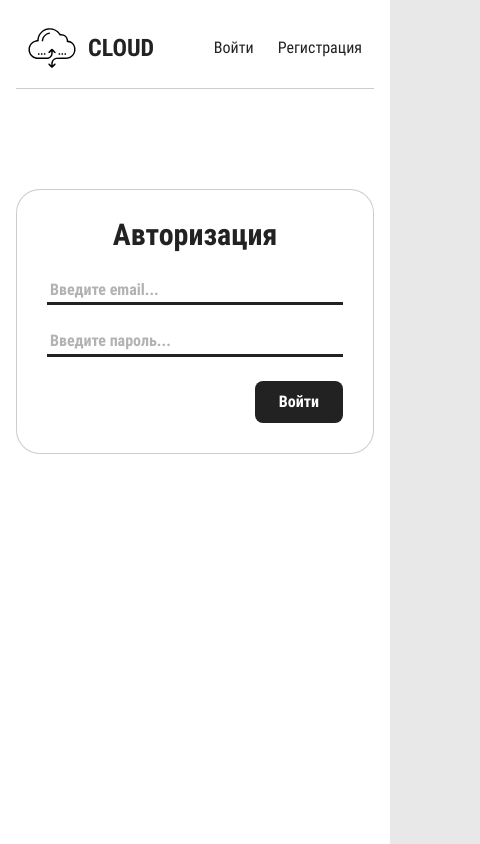
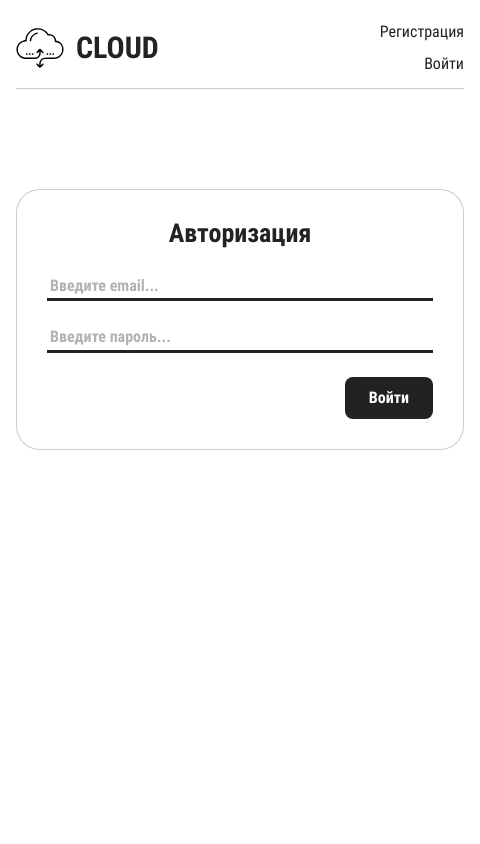
Before and after one commit to TimmTha7er/cloud-disk, a React (Create React App) app in the folder client/: page / in a window 390 px wide. Shown: the whole page, 480 px wide, since content can reach past the window. Built offline with nearby package versions, Linux system fonts and the light colour scheme.

Commit message:
feat: add responsive

```diff
--- a/client/src/assets/styles/base/_scaffold.scss
+++ b/client/src/assets/styles/base/_scaffold.scss
@@ -1,4 +1,6 @@
 body {
+  min-width: 480px;
+
   font-family: 'Roboto Condensed', Arial, sans-serif;
 
   background-color: rgba(34, 34, 34, 0.1);
@@ -13,7 +15,7 @@ body {
 
   background-color: #ffffff;
 
-  @media only screen and (max-width: 1200px) {
+  @media only screen and (max-width: 768px) {
     max-width: 480px;
   }
 }
--- a/client/src/assets/styles/components/_authorization.scss
+++ b/client/src/assets/styles/components/_authorization.scss
@@ -19,7 +19,7 @@ $component: 'authorization';
     margin-bottom: 16px;
 
     font-weight: 700;
-    font-size: 30px;
+    font-size: 26px;
   }
 
   & input {
--- a/client/src/assets/styles/components/_disk.scss
+++ b/client/src/assets/styles/components/_disk.scss
@@ -13,6 +13,11 @@ $component: 'disk';
     align-items: center;
     margin-bottom: 24px;
     padding: 0 0 0 12px;
+
+    @media only screen and (max-width: 768px) {
+      flex-wrap: wrap;
+      padding-left: 0;
+    }
   }
 
   &__create {
@@ -42,6 +47,11 @@ $component: 'disk';
   &__select {
     height: 32px;
     margin-left: auto;
+
+    @media only screen and (max-width: 768px) {
+      margin-top: 16px;
+      margin-left: initial;
+    }
   }
 
   &__list,
@@ -55,6 +65,11 @@ $component: 'disk';
     border: none;
     outline: none;
     cursor: pointer;
+
+    @media only screen and (max-width: 768px) {
+      display: none;
+      margin-top: 16px;
+    }
   }
 
   &__list {
--- a/client/src/assets/styles/components/_file-list.scss
+++ b/client/src/assets/styles/components/_file-list.scss
@@ -8,6 +8,10 @@ $component: 'filelist';
     grid-template-columns: 1fr 4fr repeat(4, 1fr);
 
     font-size: 18px;
+
+    @media only screen and (max-width: 768px) {
+      display: none;
+    }
   }
 
   &__name {
--- a/client/src/assets/styles/components/_file.scss
+++ b/client/src/assets/styles/components/_file.scss
@@ -8,6 +8,12 @@ $component: 'file';
 
   border-bottom: solid 1px rgba(0, 0, 0, 0.2);
   cursor: pointer;
+
+  @media only screen and (max-width: 768px) {
+    display: flex;
+    padding-top: 16px;
+    padding-bottom: 16px;
+  }
 
   &:hover {
     transform: scale(1.02);
@@ -44,20 +50,45 @@ $component: 'file';
     justify-self: center;
     max-width: 48px;
     max-height: 48px;
+
+    @media only screen and (max-width: 768px) {
+      margin-right: 16px;
+    }
   }
 
   &__date {
     grid-column-start: 5;
     justify-self: center;
+
+    @media only screen and (max-width: 768px) {
+      display: none;
+    }
   }
 
   &__size {
     grid-column-start: 6;
     justify-self: center;
+
+    @media only screen and (max-width: 768px) {
+      display: none;
+    }
   }
 
   &__btn {
     display: none;
+
+    @media only screen and (max-width: 768px) {
+      display: block;
+      margin-bottom: 8px;
+    }
+  }
+
+  &__btns {
+    margin-left: auto;
+
+    @media only screen and (max-width: 768px) {
+      display: block;
+    }
   }
 
   &_plate {
@@ -69,6 +100,15 @@ $component: 'file';
 
     border: 0;
     cursor: pointer;
+
+    @media only screen and (max-width: 768px) {
+      margin-bottom: 40px;
+
+      .#{$component}__btn {
+        margin-top: 4px;
+        margin-bottom: 8px;
+      }
+    }
 
     .#{$component}__img {
       max-width: 88px;
@@ -98,6 +138,10 @@ $component: 'file';
   display: flex;
   flex-wrap: wrap;
   margin: 32px 0 0 16px;
+
+  @media only screen and (max-width: 768px) {
+    margin-top: 0;
+  }
 }
 
 .file-enter-active {
--- a/client/src/assets/styles/components/_navbar.scss
+++ b/client/src/assets/styles/components/_navbar.scss
@@ -9,9 +9,24 @@ $component: 'navbar';
 
   border-bottom: solid 1px rgba(0, 0, 0, 0.2);
 
+  @media only screen and (max-width: 768px) {
+    align-items: flex-start;
+    padding-right: 0;
+    padding-left: 0;
+  }
+
   &__col {
     display: flex;
     align-items: center;
+
+    @media only screen and (max-width: 768px) {
+      flex-direction: column;
+      align-items: flex-start;
+
+      &:last-child {
+        flex-direction: column-reverse;
+      }
+    }
   }
 
   &__link {
@@ -28,7 +43,7 @@ $component: 'navbar';
     margin-left: 12px;
 
     font-weight: 700;
-    font-size: 24px;
+    font-size: 30px;
   }
 
   &__login {
@@ -36,6 +51,16 @@ $component: 'navbar';
     margin-left: auto;
 
     cursor: pointer;
+
+    @media only screen and (max-width: 768px) {
+      margin-right: 0;
+    }
+  }
+
+  &__registration {
+    @media only screen and (max-width: 768px) {
+      margin-bottom: 16px;
+    }
   }
 
   &__search {
@@ -49,6 +74,11 @@ $component: 'navbar';
       color: rgba(0, 0, 0, 0.3);
       font-size: 16px;
     }
+
+    @media only screen and (max-width: 768px) {
+      margin-top: 16px;
+      margin-left: 0;
+    }
   }
 
   &__avatar {
@@ -56,5 +86,9 @@ $component: 'navbar';
     height: 40px;
 
     border-radius: 50%;
+
+    @media only screen and (max-width: 768px) {
+      margin-bottom: 4px;
+    }
   }
 }
--- a/client/src/pages/Login.tsx
+++ b/client/src/pages/Login.tsx
@@ -1,5 +1,6 @@
 import React, { useEffect, useState } from 'react'
 import { useDispatch, useSelector } from 'react-redux'
+import { useNavigate } from 'react-router-dom'
 
 import { IUser } from '../models/user'
 import { RootState } from '../store'
@@ -7,6 +8,7 @@ import { login, setError } from '../store/actions/user'
 import Alert from '../components/helpers/Alert'
 
 const Login: React.FC = () => {
+  const navigate = useNavigate()
   const dispatch = useDispatch()
 
   const error = useSelector((state: RootState) => state.user.error)
@@ -21,6 +23,7 @@ const Login: React.FC = () => {
 
   const loginClickHandler = () => {
     dispatch(login(email, password))
+    navigate('/')
   }
 
   const emailChangeHandler = (event: React.ChangeEvent<HTMLInputElement>) => {
```
